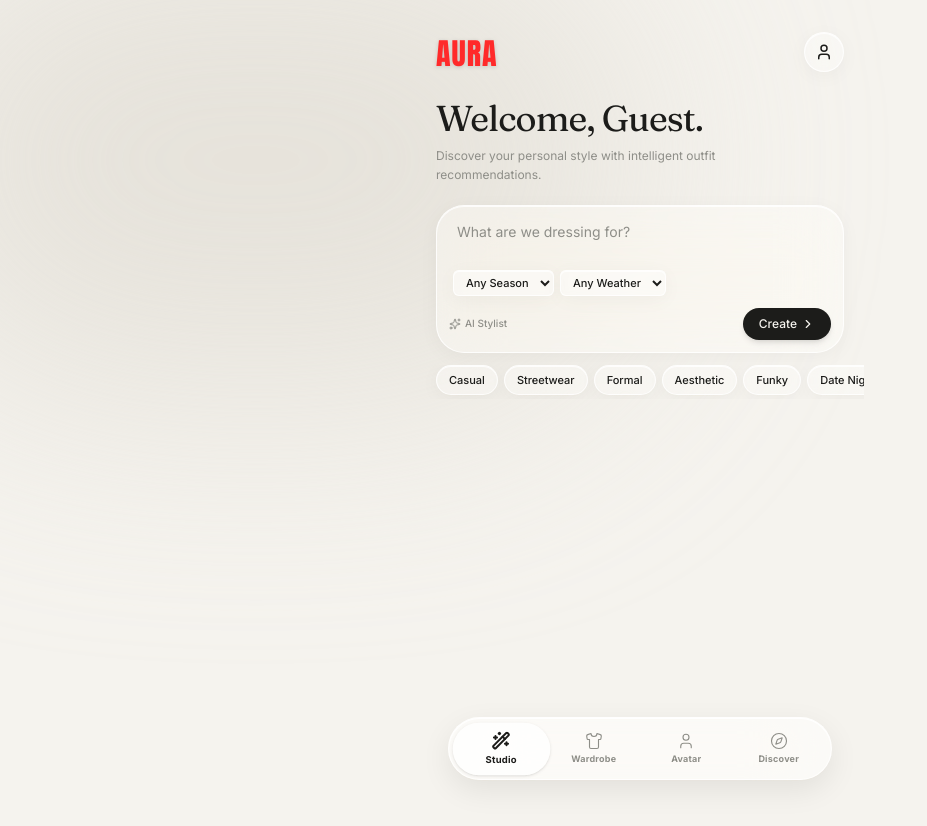
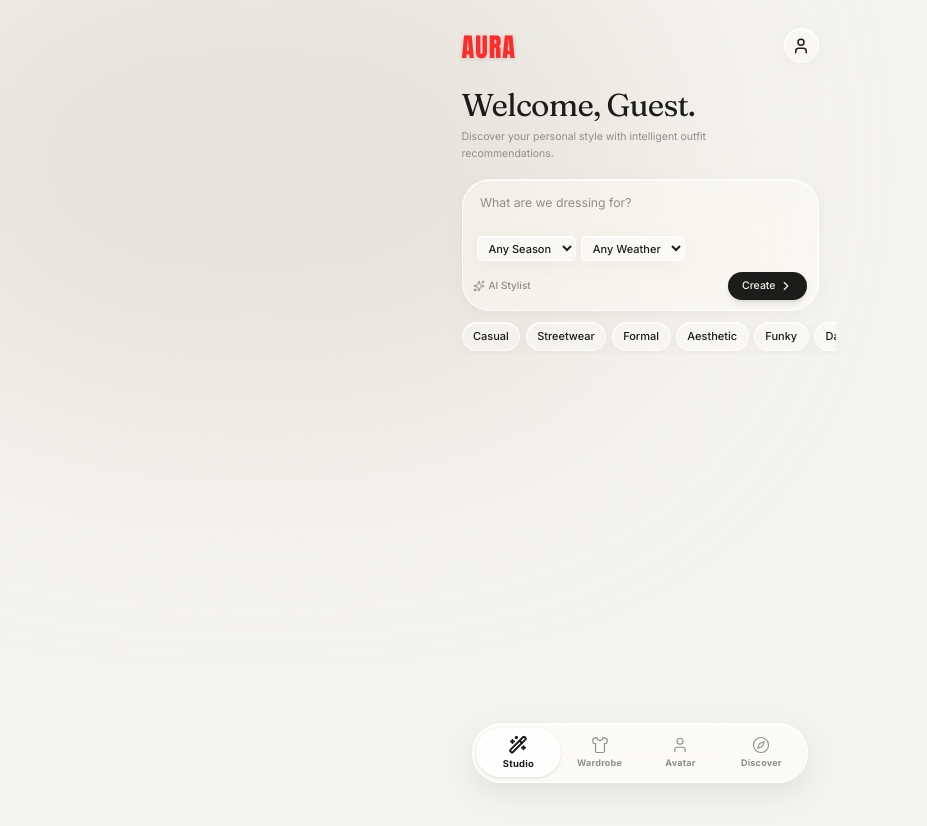
Before and after one commit to akash450x/aura-app, a Next.js app: page / in a window 1280 px wide. Shown: the top 826 px of the page, without its empty margins (0-927 px from the left). Built offline with nearby package versions, Linux system fonts and the light colour scheme.

Commit message:
Update globals.css

```diff
--- a/app/globals.css
+++ b/app/globals.css
@@ -21,6 +21,11 @@
   --border-color: rgba(255, 255, 255, 0.08);
   --shadow-nav: 0 10px 30px rgba(0, 0, 0, 0.4), inset 0 1px 0 rgba(255, 255, 255, 0.1);
   --shadow-panel: 0 4px 20px rgba(0, 0, 0, 0.2), inset 0 1px 0 rgba(255, 255, 255, 0.1);
+}
+
+html {
+  /* THIS FORCES THE APP TO BE SMALLER */
+  font-size: 14px;
 }
 
 body {
```
